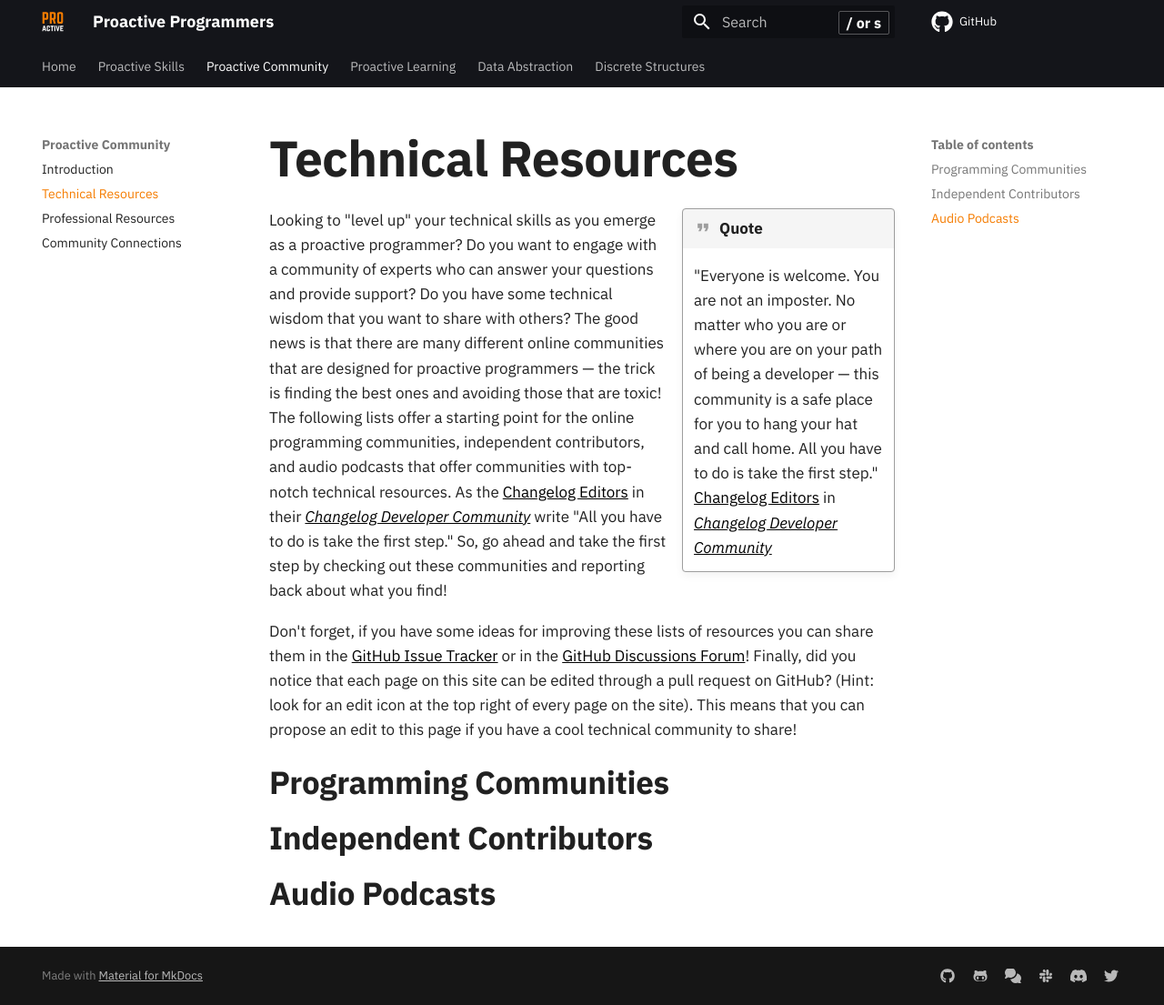
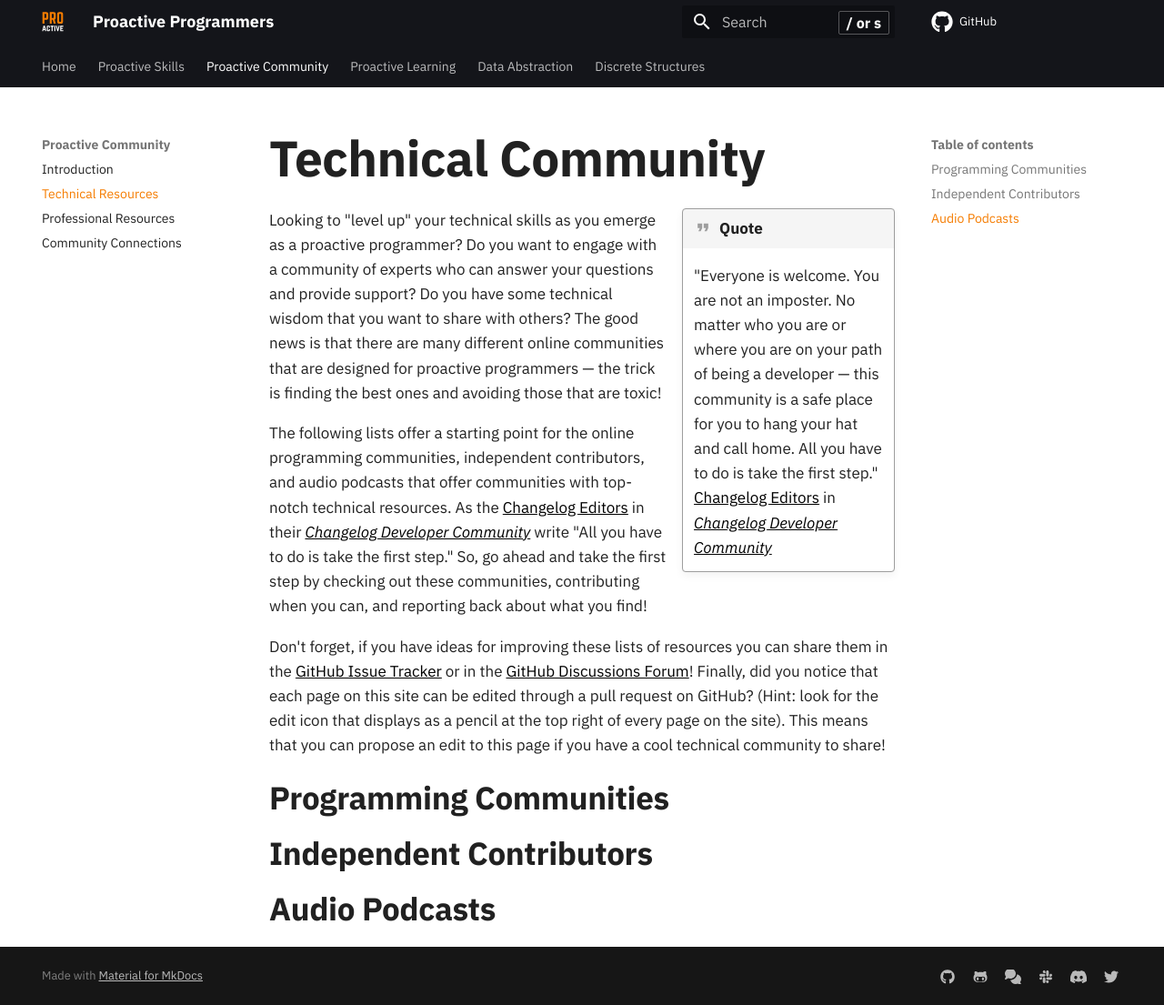
Before and after one commit to ProactiveProgrammers/www.proactiveprogrammers.com, an MkDocs documentation site: the page built from docs/proactive-community/technical-resources.md, in a window 1280 px wide and 1105 px high. Shown: the whole window at 91% size. Built offline with MkDocs 1.6.1 and Material for MkDocs 9.7.7, drawn with Linux system fonts in a browser that asks for light colours; comment, search, counter and statistics services are not loaded.

Commit message:
refactor: Revise the content in technical-resources.md.

```diff
--- a/docs/proactive-community/technical-resources.md
+++ b/docs/proactive-community/technical-resources.md
@@ -1,4 +1,4 @@
-# Technical Resources
+# Technical Community
 
 --8<-- "includes/admonitions/admonish-community.md"
 
@@ -7,23 +7,25 @@ programmer? Do you want to engage with a community of experts who can answer
 your questions and provide support? Do you have some technical wisdom that you
 want to share with others? The good news is that there are many different online
 communities that are designed for proactive programmers &mdash; the trick is
-finding the best ones and avoiding those that are toxic! The following lists
-offer a starting point for the online programming communities, independent
-contributors, and audio podcasts that offer communities with top-notch technical
-resources. As the [Changelog Editors](https://changelog.com/) in their [*Changelog
-Developer Community*](https://changelog.com/community) write "All you have to do
-is take the first step." So, go ahead and take the first step by checking out
-these communities and reporting back about what you find!
+finding the best ones and avoiding those that are toxic!
 
-Don't forget, if you have some ideas for improving these lists of resources you
-can share them in the [GitHub Issue
+The following lists offer a starting point for the online programming
+communities, independent contributors, and audio podcasts that offer communities
+with top-notch technical resources. As the [Changelog
+Editors](https://changelog.com/) in their [*Changelog Developer
+Community*](https://changelog.com/community) write "All you have to do is take
+the first step." So, go ahead and take the first step by checking out these
+communities, contributing when you can, and reporting back about what you find!
+
+Don't forget, if you have ideas for improving these lists of resources you can
+share them in the [GitHub Issue
 Tracker](https://github.com/ProactiveProgrammers/www.proactiveprogrammers.com/issues)
 or in the [GitHub Discussions
 Forum](https://github.com/ProactiveProgrammers/www.proactiveprogrammers.com/discussions)!
 Finally, did you notice that each page on this site can be edited through a pull
-request on GitHub? (Hint: look for an edit icon at the top right of every page
-on the site). This means that you can propose an edit to this page if you have a
-cool technical community to share!
+request on GitHub? (Hint: look for the edit icon that displays as a pencil at
+the top right of every page on the site). This means that you can propose an
+edit to this page if you have a cool technical community to share!
 
 ## Programming Communities
 
```
